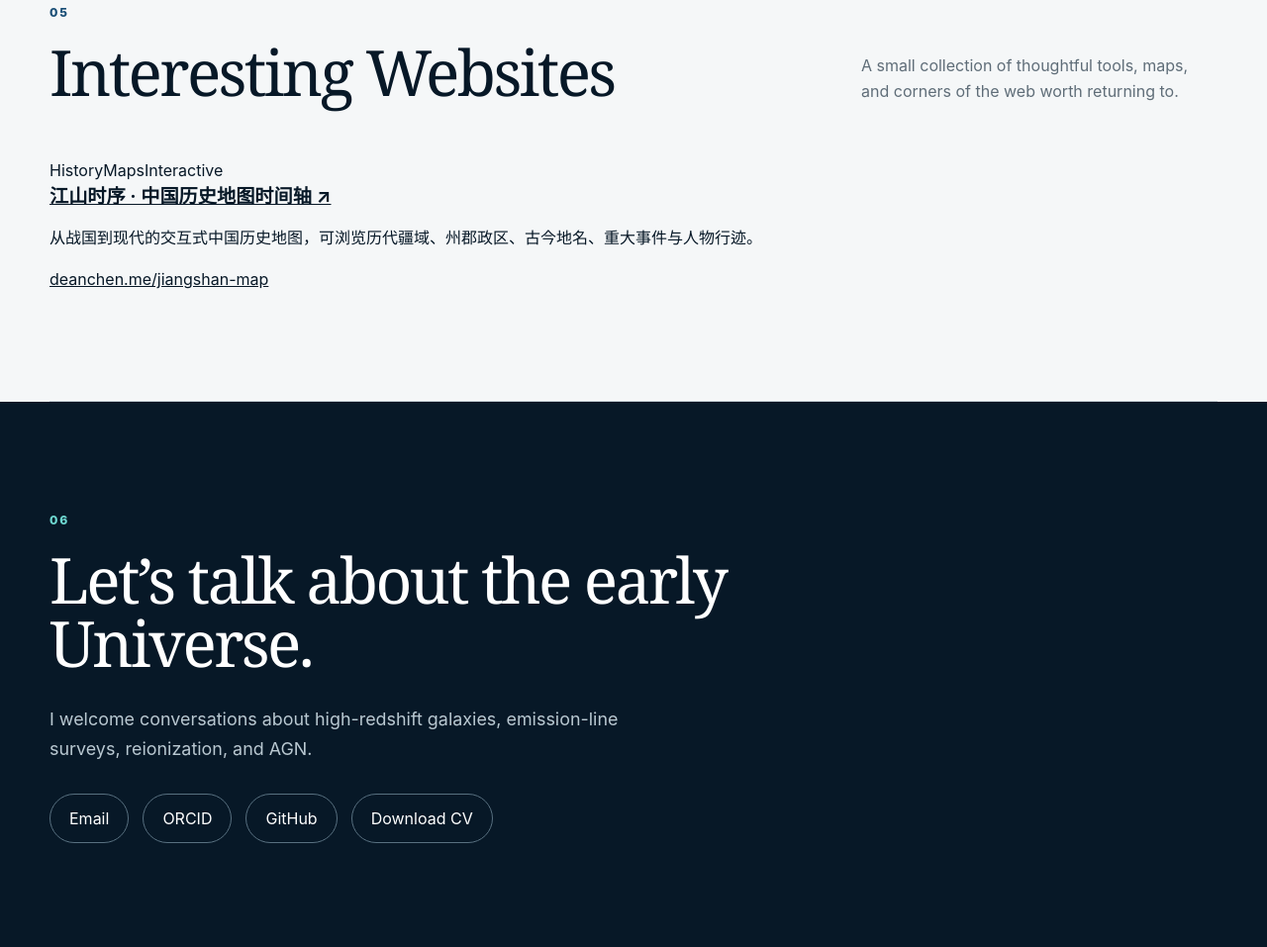
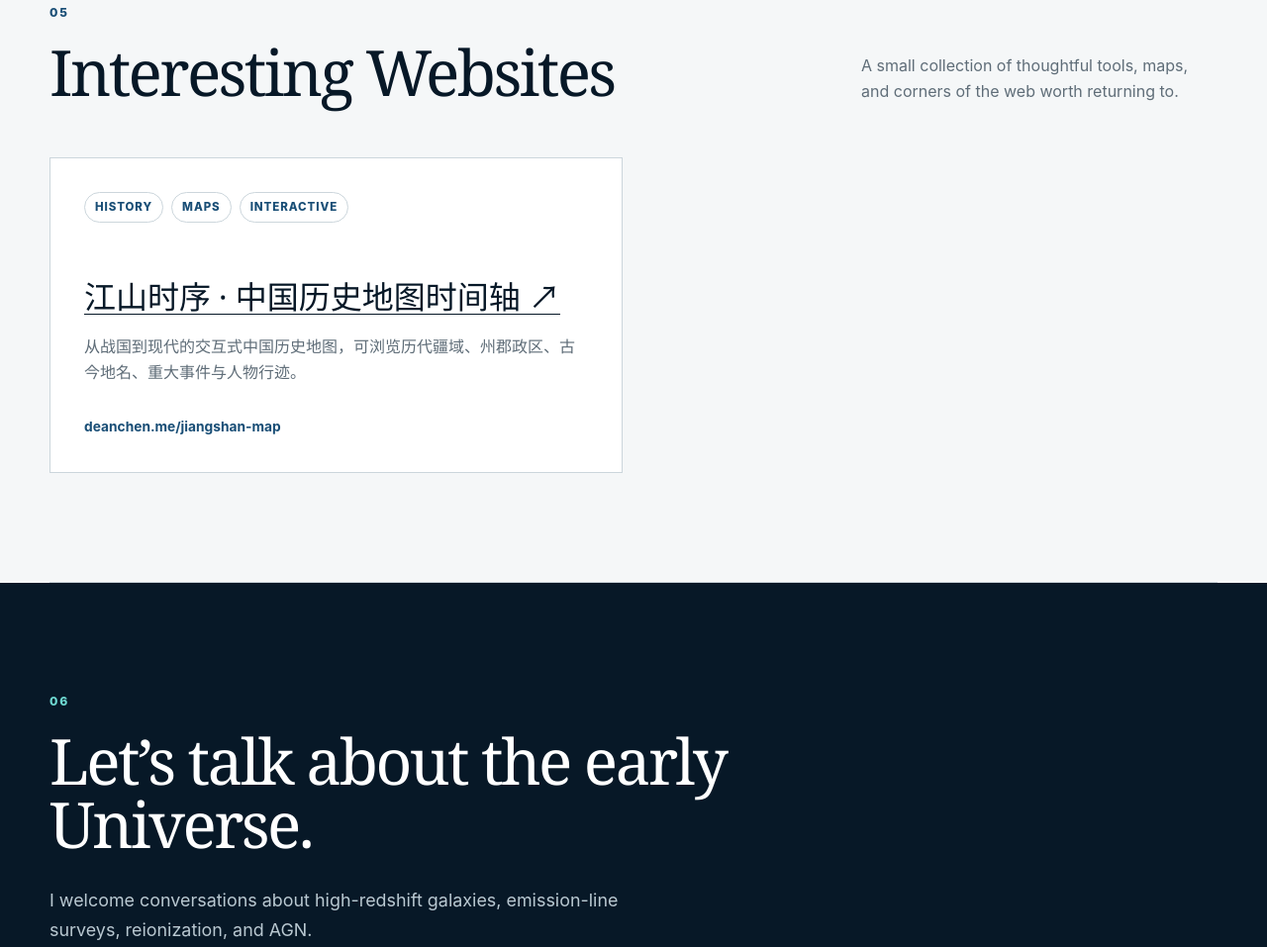
Before and after one commit to ShuqiFu2000/ShuqiFu2000.github.io, a plain HTML site: page index.html in a window 1280 px wide. Shown: the part 4758-5715 px from the top of the page at 99% size. Drawn offline with Linux system fonts and the light colour scheme.

Commit message:
Style interesting websites section

```diff
--- a/styles.css
+++ b/styles.css
@@ -422,3 +422,58 @@ h1 {
   .work-list article { grid-template-columns: 1fr; }
   .publication-list article { grid-template-columns: 64px 1fr; gap: 18px; }
 }
+
+
+/* Interesting websites */
+.bookmark-grid {
+  display: grid;
+  grid-template-columns: repeat(2, minmax(0, 1fr));
+  gap: 22px;
+}
+.bookmark-card {
+  min-height: 280px;
+  padding: 34px;
+  border: 1px solid var(--line);
+  background: var(--white);
+}
+.bookmark-meta {
+  display: flex;
+  flex-wrap: wrap;
+  gap: 8px;
+  margin-bottom: 54px;
+}
+.bookmark-meta span {
+  padding: 5px 10px;
+  border: 1px solid var(--line);
+  border-radius: 999px;
+  color: var(--blue);
+  font-size: .72rem;
+  font-weight: 800;
+  letter-spacing: .08em;
+  text-transform: uppercase;
+}
+.bookmark-card h3 {
+  font-family: Georgia, "Times New Roman", serif;
+  font-size: clamp(1.5rem, 2.5vw, 2.15rem);
+  font-weight: 500;
+}
+.bookmark-card h3 a {
+  text-decoration-thickness: 1px;
+  text-underline-offset: 5px;
+}
+.bookmark-card h3 a:hover,
+.bookmark-card h3 a:focus-visible { color: var(--blue); }
+.bookmark-card > p { max-width: 620px; color: var(--muted); }
+.bookmark-url {
+  display: inline-block;
+  margin-top: 14px;
+  color: var(--blue);
+  font-size: .86rem;
+  font-weight: 700;
+  text-decoration: none;
+}
+@media (max-width: 800px) {
+  .bookmark-grid { grid-template-columns: 1fr; }
+  .bookmark-card { min-height: auto; padding: 28px; }
+  .bookmark-meta { margin-bottom: 34px; }
+}
```
